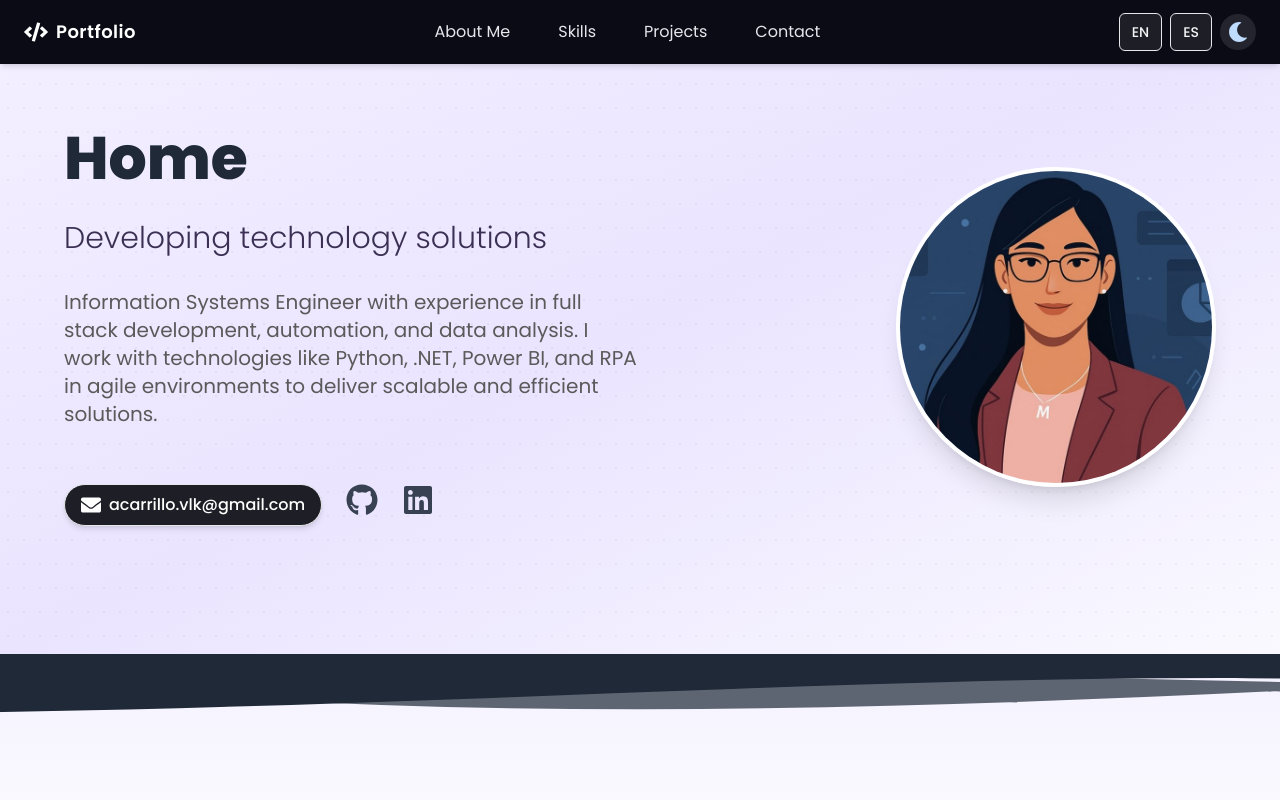
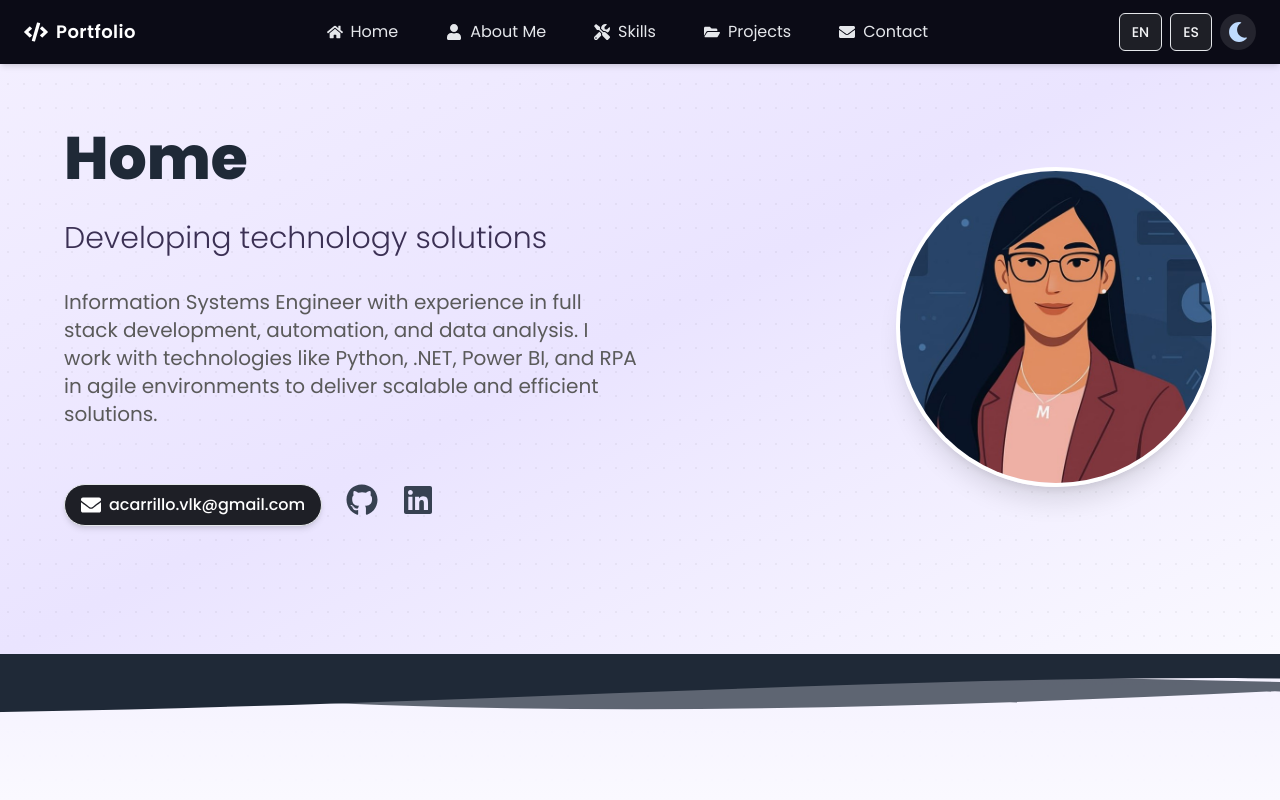
Before and after one commit to AndCarrillo/Portfolio, a React (Vite) app: page / in a window 1280 px wide. Shown: the top 800 px of the page. Built offline with nearby package versions, Linux system fonts and the light colour scheme.

Commit message:
Refactor Navbar with icons and improved mobile menu
Added icons to each menu section and refactored the menu structure for both desktop and mobile views. The menu sections are now defined in a single array, reducing duplication.

```diff
--- a/src/components/Navbar.jsx
+++ b/src/components/Navbar.jsx
@@ -1,7 +1,28 @@
 import { useState } from "react";
 import { useTranslation } from "react-i18next";
-import { FaCode, FaBars, FaTimes } from "react-icons/fa";
+import {
+  FaCode,
+  FaBars,
+  FaTimes,
+  FaUser,
+  FaTools,
+  FaFolderOpen,
+  FaEnvelope,
+  FaHome,
+} from "react-icons/fa";
 import ThemeToggle from "./ThemeToggle";
+
+// Secciones del menú
+const sections = ["hero", "about", "skills", "projects", "contact"];
+
+// Íconos asociados a cada sección
+const menuIcons = {
+  hero: <FaHome className="mr-2" />,
+  about: <FaUser className="mr-2" />,
+  skills: <FaTools className="mr-2" />,
+  projects: <FaFolderOpen className="mr-2" />,
+  contact: <FaEnvelope className="mr-2" />,
+};
 
 function Navbar({ darkMode, setDarkMode }) {
   const { t, i18n } = useTranslation();
@@ -9,12 +30,10 @@ function Navbar({ darkMode, setDarkMode }) {
 
   const toggleLanguage = (lang) => {
     i18n.changeLanguage(lang);
-    setMenuOpen(false); // cerrar menú en móvil al cambiar idioma
+    setMenuOpen(false);
   };
 
-  const toggleMenu = () => {
-    setMenuOpen(!menuOpen);
-  };
+  const toggleMenu = () => setMenuOpen(!menuOpen);
 
   const handleNavClick = (section) => {
     const target = document.getElementById(section);
@@ -33,30 +52,22 @@ function Navbar({ darkMode, setDarkMode }) {
           <span className="tracking-wide text-white">{t("siteName")}</span>
         </div>
 
-        {/* Botón Hamburguesa */}
-        <button
-          onClick={toggleMenu}
-          className="md:hidden z-20 text-pastel3"
-          aria-label="Menú"
-        >
-          {menuOpen ? <FaTimes size={24} /> : <FaBars size={24} />}
-        </button>
-
-        {/* Menú central - Escritorio */}
-        <nav className="hidden md:flex gap-4 z-10">
-          {["about", "skills", "projects", "contact"].map((section) => (
+        {/* Menú Escritorio */}
+        <nav className="hidden md:flex gap-4 items-center z-10">
+          {sections.map((section) => (
             <button
               key={section}
               onClick={() => handleNavClick(section)}
-              className="px-4 py-2 rounded-md text-gray-200 hover:text-pastel3 hover:bg-[#1e1f26] transition duration-300"
+              className="px-4 py-2 rounded-md text-gray-200 hover:text-pastel1 hover:bg-[#1e1f26] transition-colors duration-300 flex items-center"
             >
+              {menuIcons[section]}
               {t(`${section}.title`)}
             </button>
           ))}
         </nav>
 
-        {/* Idioma + tema - Escritorio */}
-        <div className="hidden md:flex gap-2 items-center z-10">
+        {/* Idioma + Tema (siempre visibles) */}
+        <div className="flex gap-2 items-center z-10">
           {["en", "es"].map((lang) => (
             <button
               key={lang}
@@ -69,34 +80,31 @@ function Navbar({ darkMode, setDarkMode }) {
           <ThemeToggle darkMode={darkMode} setDarkMode={setDarkMode} />
         </div>
 
+        {/* Botón Hamburguesa */}
+        <button
+          onClick={toggleMenu}
+          className="md:hidden z-20 text-pastel3"
+          aria-label="Menú"
+        >
+          {menuOpen ? <FaTimes size={24} /> : <FaBars size={24} />}
+        </button>
+      </div>
+
       {/* Menú móvil */}
       {menuOpen && (
-          <div className="absolute top-16 left-0 w-full bg-[#0b0b16] flex flex-col items-center gap-4 py-6 shadow-md md:hidden z-10 border-t border-pastel3">
-            {["about", "skills", "projects", "contact"].map((section) => (
+        <div className="md:hidden px-6 pb-6 pt-4 flex flex-col items-center gap-4 bg-[#0b0b16] shadow-md z-10 border-t border-pastel3">
+          {sections.map((section) => (
             <button
               key={section}
               onClick={() => handleNavClick(section)}
-                className="text-gray-200 hover:text-pastel3 transition"
+              className="text-gray-200 hover:text-pastel1 transition-colors duration-300 flex items-center"
             >
+              {menuIcons[section]}
               {t(`${section}.title`)}
             </button>
           ))}
-
-            <div className="flex gap-4 mt-4">
-              {["en", "es"].map((lang) => (
-                <button
-                  key={lang}
-                  onClick={() => toggleLanguage(lang)}
-                  className="px-3 py-1 text-sm font-medium text-gray-100 bg-[#1e1f26] border border-pastel3 rounded-md hover:bg-[#2a2b35] hover:text-pastel1 transition-all duration-300"
-                >
-                  {lang.toUpperCase()}
-                </button>
-              ))}
-              <ThemeToggle darkMode={darkMode} setDarkMode={setDarkMode} />
-            </div>
         </div>
       )}
-      </div>
     </header>
   );
 }
```
Lines whose indentation alone changed are shown as unchanged.
